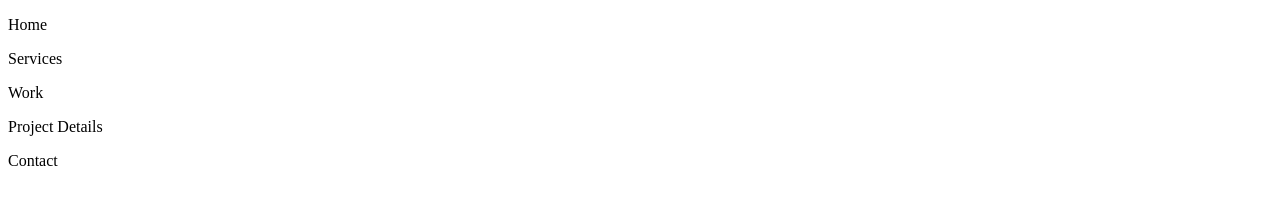
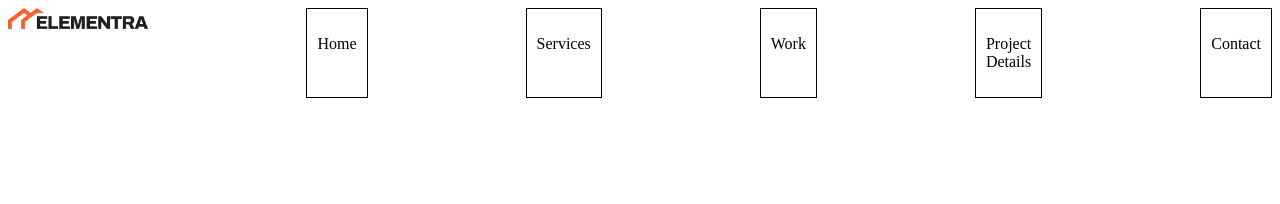
Before and after one commit to yihon233025-ux/yihon233025-ux.github.io, a plain HTML site: page week3/flexbox2.html in a window 1280 px wide. Drawn offline with Linux system fonts and the light colour scheme.

Commit message:
feat: add padding for pages

```diff
--- a/week3/flexbox2.html
+++ b/week3/flexbox2.html
@@ -5,15 +5,39 @@
     <meta charset="UTF-8">
     <meta name="viewport" content="width=device-width, initial-scale=1.0">
     <title>flexbox2.html</title>
+    <style>
+        .main {
+            display: flex;
+            gap: calc(100%/8);
+        }
+
+        .pages {
+            border: 1px solid black;
+            padding: 10px;
+            text-align: center;
+            flex-grow: 1;
+        }
+    </style>
 </head>
 
 <body>
-    <div>
-        <p>Home</p>
-        <p>Services</p>
-        <p>Work</p>
-        <p>Project Details</p>
-        <p>Contact</p>
+    <div class="main">
+        <div><img src="image/elementra logo.png" alt="Elementra Logo" width="100%"></div>
+        <div class="pages">
+            <p>Home</p>
+        </div>
+        <div class="pages">
+            <p>Services</p>
+        </div>
+        <div class="pages">
+            <p>Work</p>
+        </div>
+        <div class="pages">
+            <p>Project Details</p>
+        </div>
+        <div class="pages">
+            <p>Contact</p>
+        </div>
     </div>
 </body>
 
```
Also changed, not shown: week3/image/elementra logo.png (added).
